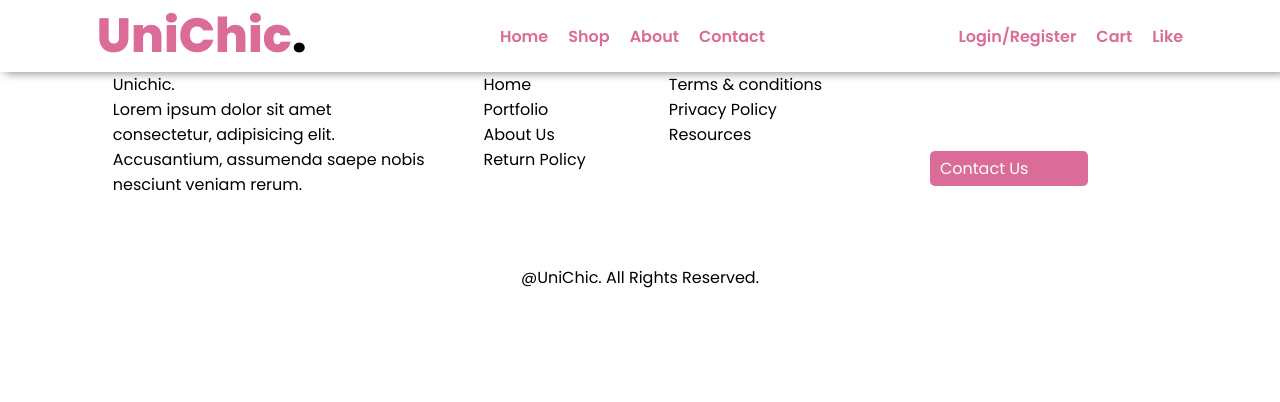
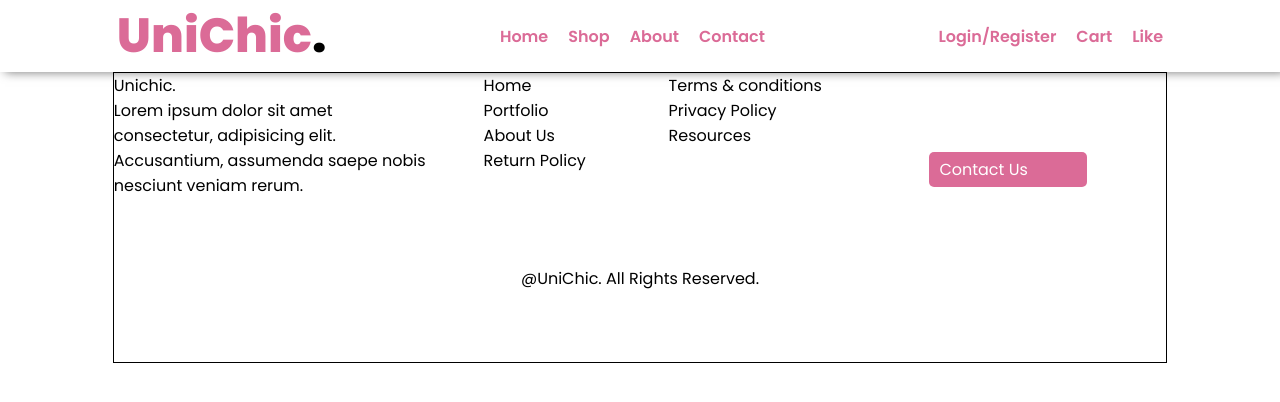
Before and after one commit to pragya-codes/UniChic-app, a React (Vite) app: page / in a window 1280 px wide. Shown: the top 402 px of the page. Built offline with nearby package versions, Linux system fonts and the light colour scheme.

Commit message:
Favicon, header styling

```diff
--- a/index.html
+++ b/index.html
@@ -5,6 +5,12 @@
 
 		<meta name="viewport" content="width=device-width, initial-scale=1.0" />
 		<title>UniChic</title>
+
+		<link
+			rel="icon"
+			type="image/png"
+			href="./src/assets/favicon-32x32.png"
+		/>
 	</head>
 	<body>
 		<div id="root"></div>
--- a/src/components/Navbar.jsx
+++ b/src/components/Navbar.jsx
@@ -4,6 +4,7 @@ function Navbar() {
 	return (
 		<>
 			<div className="navbar">
+				<div className="container">
 					<div className="logo">
 						UniChic<span>.</span>
 					</div>
@@ -19,6 +20,7 @@ function Navbar() {
 						<li>Like</li>
 					</ul>
 				</div>
+			</div>
 		</>
 	);
 }
--- a/src/styles/Footer.css
+++ b/src/styles/Footer.css
@@ -14,11 +14,11 @@
 }
 
 .footer {
-	height: 120px;
 	display: grid;
 	margin: 0 112.797px;
 	grid-template-columns: 1.5fr 1fr 1fr 1.5fr;
 	grid-template-rows: 2fr 1fr;
+	border: 1px solid black;
 }
 
 .item4 {
--- a/src/styles/Navbar.css
+++ b/src/styles/Navbar.css
@@ -14,23 +14,27 @@
 }
 
 .navbar {
+	height: 72px;
+	width: 100vw;
+	box-shadow: 5px 0px 10px var(--grey);
+}
+.container {
 	display: flex;
 	flex-direction: row;
-
-	box-shadow: 5px 0px 10px var(--grey);
+	margin: 0 30px;
 }
 span {
 	color: black;
 	font-size: 48px;
 }
-.logo {
+.navbar .logo {
 	color: var(--pink);
 	font-weight: 800;
 	font-size: 48px;
 }
 
-.menu,
-.side {
+.navbar .menu,
+.navbar .side {
 	color: #db6b97;
 	display: flex;
 	font-weight: 600;
```
Also changed, not shown: src/assets/favicon-32x32.png (added). Lines whose indentation alone changed are shown as unchanged.
